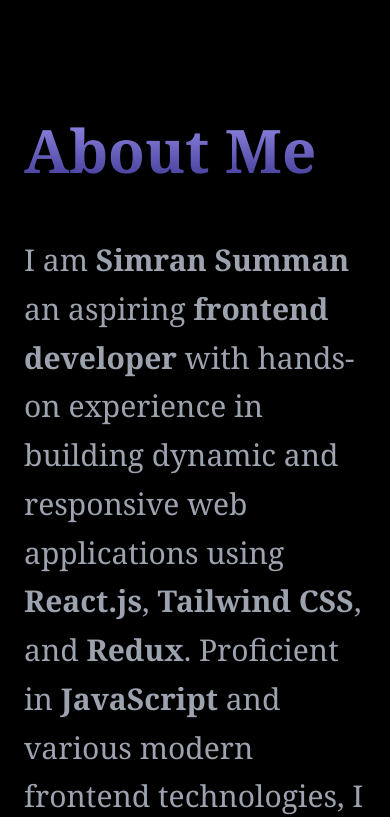
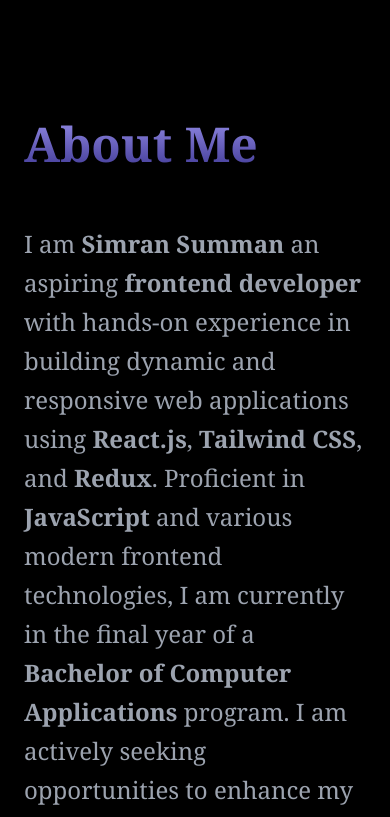
Before and after one commit to simran-summan/Portfolio, a React (Vite) app: page / in a window 390 px wide. Shown: the part 980-1797 px from the top of the page. Built offline with nearby package versions, Linux system fonts and the light colour scheme.

Commit message:
font size changed

```diff
--- a/src/Pages/About.jsx
+++ b/src/Pages/About.jsx
@@ -7,7 +7,7 @@
   return (
     <section id="about" className="bg-black pt-64">
       <div className="container mx-auto px-6 md:px-12 lg:px-20">
-        <h2 className="text-6xl font-bold md:text-center md:mb-12 font-serif sm:text-7xl relative z-20 bg-clip-text text-transparent bg-gradient-to-b from-[#8f87e1] to-[#453e9a] md:py-8">
+        <h2 className="text-5xl font-bold md:text-center md:mb-12 font-serif sm:text-7xl relative z-20 bg-clip-text text-transparent bg-gradient-to-b from-[#8f87e1] to-[#453e9a] md:py-8">
           About Me
         </h2>
         <div className="flex flex-col md:flex-row items-center justify-between space-y-8 md:space-y-0">
@@ -15,7 +15,7 @@
           <img src={logoSrc} alt="Logo" className='hidden md:block animate-slideIn w-[20%] absolute z-0 bottom-[-29rem] left-28 opacity-70' />;
           <div className="md:w-[60%] m-auto z-50">
 
-            <p className="text-3xl md:text-start text-gray-400 leading-relaxed mb-6 font-serif">
+            <p className="text-2xl md:text-start text-gray-400 leading-relaxed mb-6 font-serif">
               I am <strong>Simran Summan</strong> an aspiring <strong>frontend developer</strong> with hands-on experience in building dynamic and
               responsive web applications using <strong>React.js</strong>, <strong>Tailwind CSS</strong>, and <strong>Redux</strong>.
               Proficient in <strong>JavaScript</strong> and various modern frontend technologies, I am currently in the final
```
